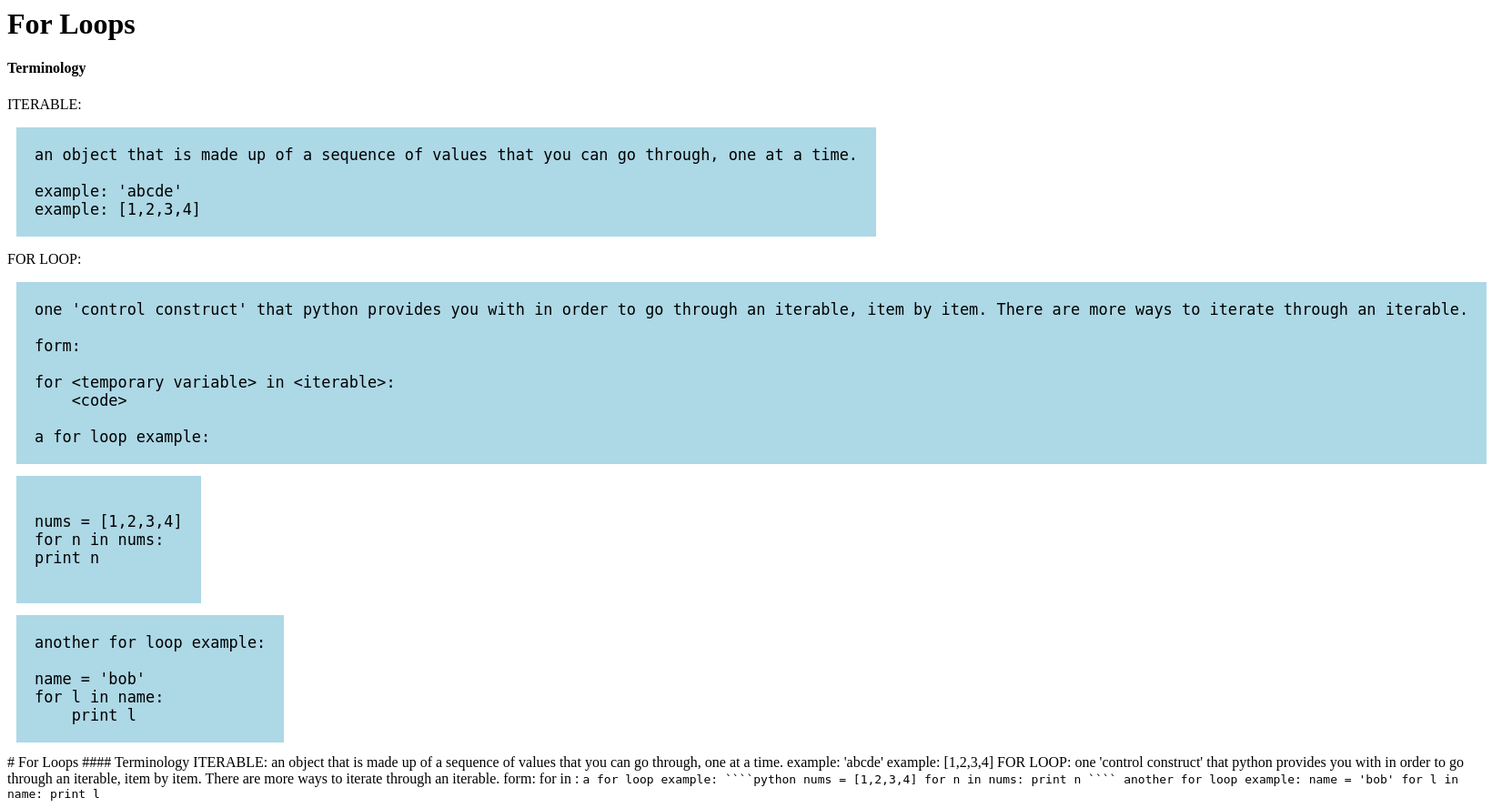
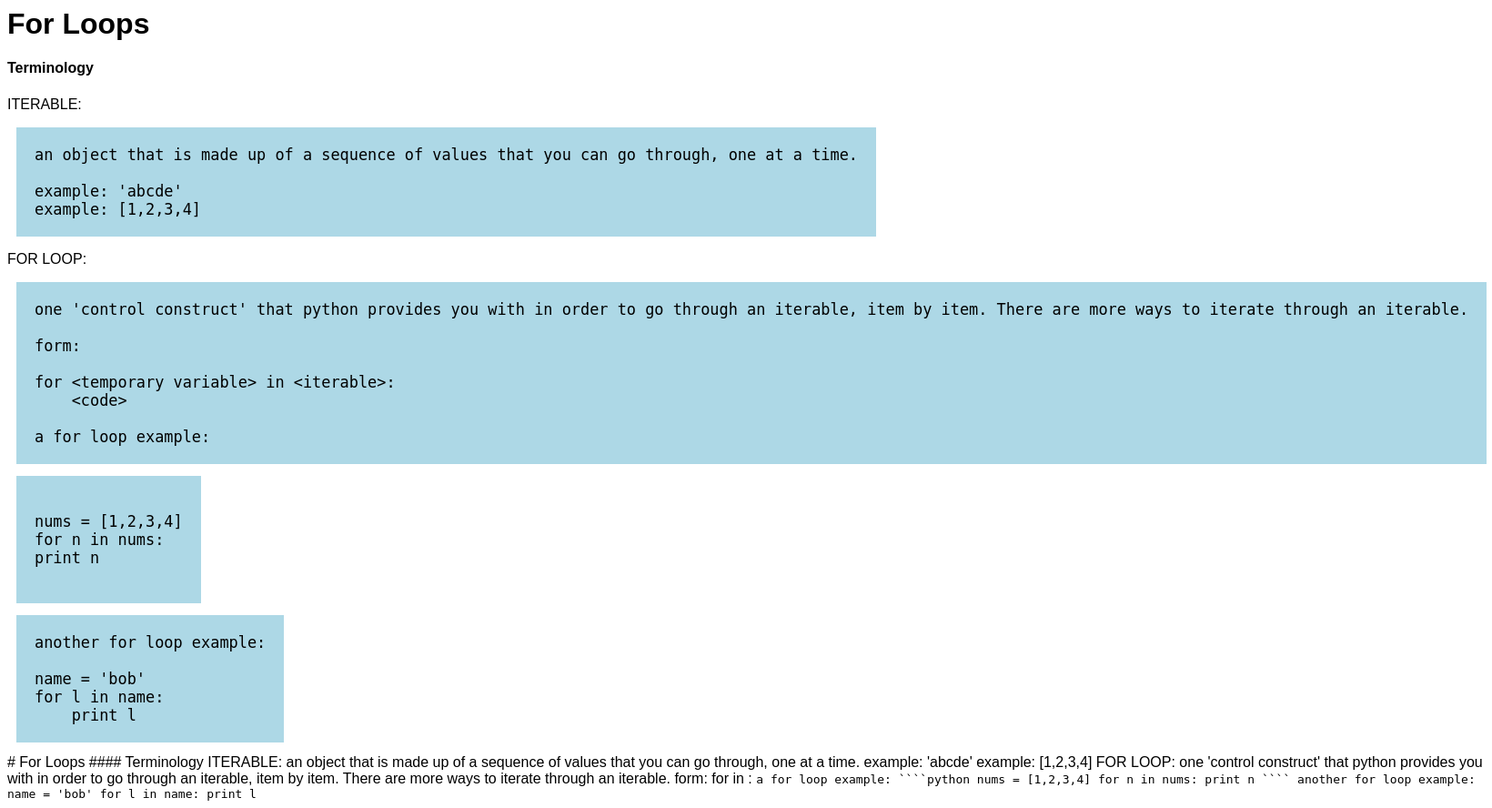
Before and after one commit to foundling/Python-Book, a Flask app: page /ch/1 in a window 1640 px wide. Shown: the whole page at 91% size. Run offline with Flask 2, Linux system fonts and the light colour scheme.

Commit message:
change body font

```diff
--- a/static/css/style.css
+++ b/static/css/style.css
@@ -6,3 +6,7 @@ pre code {
     margin-left: 10px;
     padding: 20px;
 }
+
+body {
+    font-family: Baskerville, Arial, Helvetica;
+}
```
